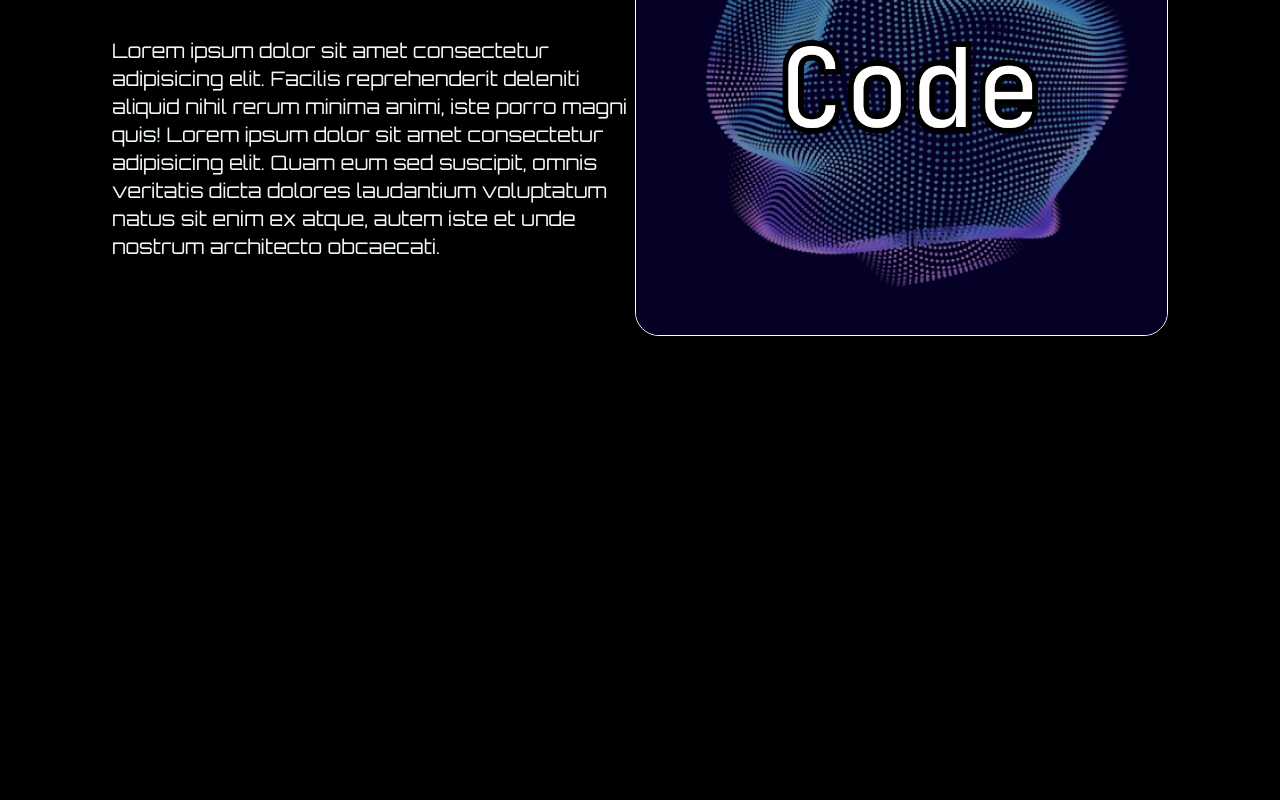
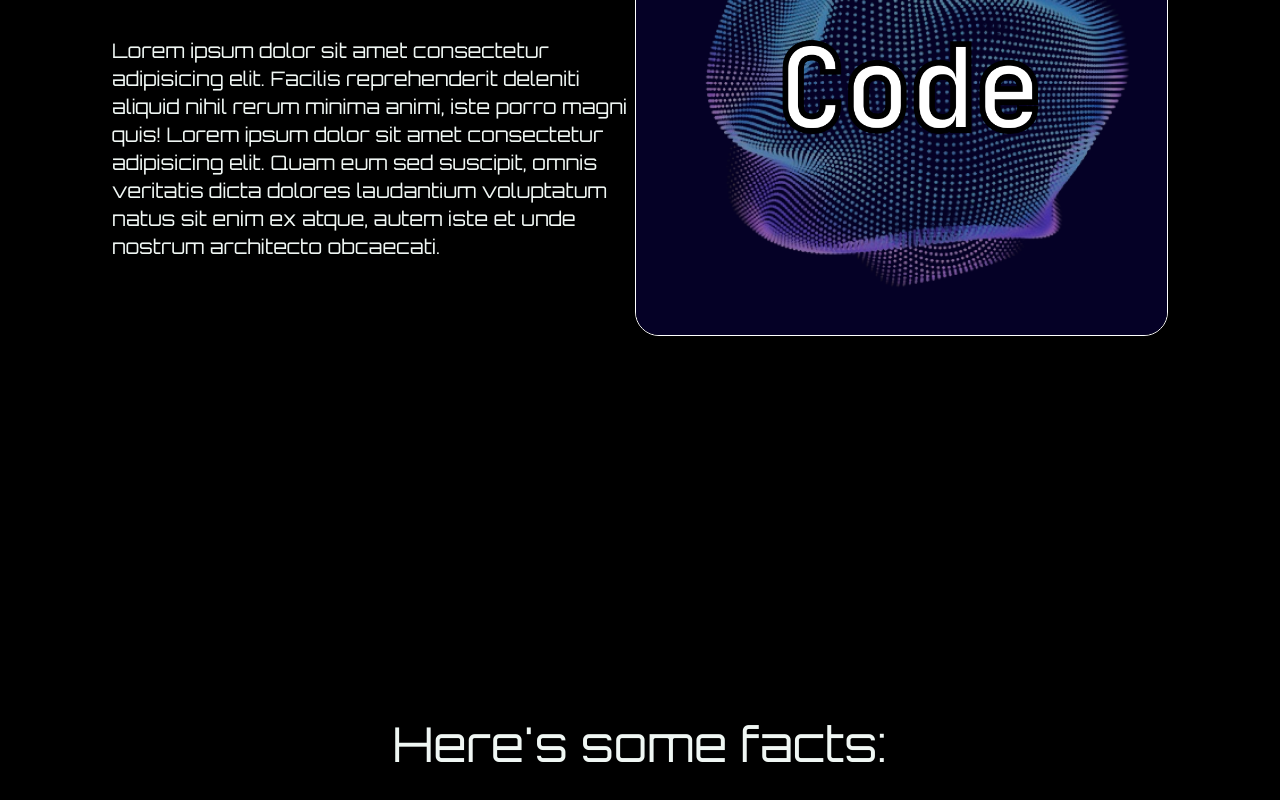
Before and after one commit to jacob-s-codes/personal-portfolio, a Next.js app: page /modetocode in a window 1280 px wide. Shown: the part 1011-1811 px from the top of the page. Before the commit the page ends 1731 px from the top, so only its background shows below. Built offline with nearby package versions, Linux system fonts and the light colour scheme.

Commit message:
added some facts about us

```diff
--- a/app/components/ModetoCode/Landpage.tsx
+++ b/app/components/ModetoCode/Landpage.tsx
@@ -25,6 +25,10 @@ const Landpage = () => {
 
             </div>
 
+            <div className='text-center text-5xl pb-24'>
+                <h2>Here's some facts:</h2>
+            </div>
+
 
 
         </div>
```
